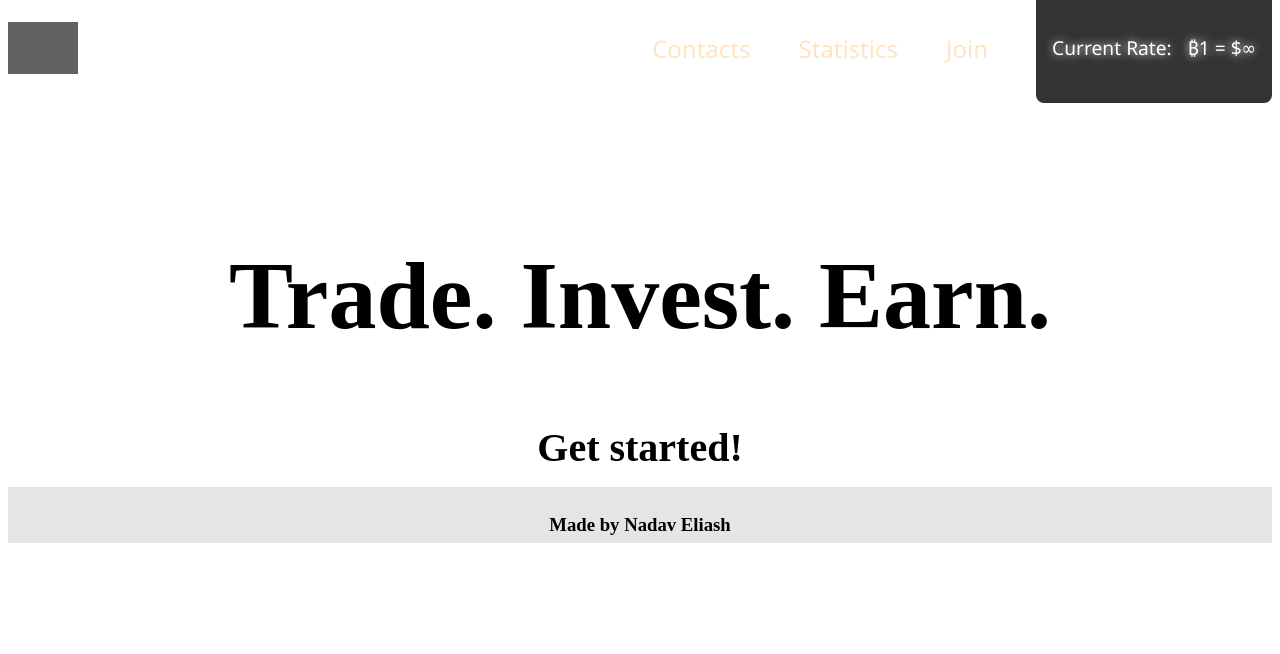
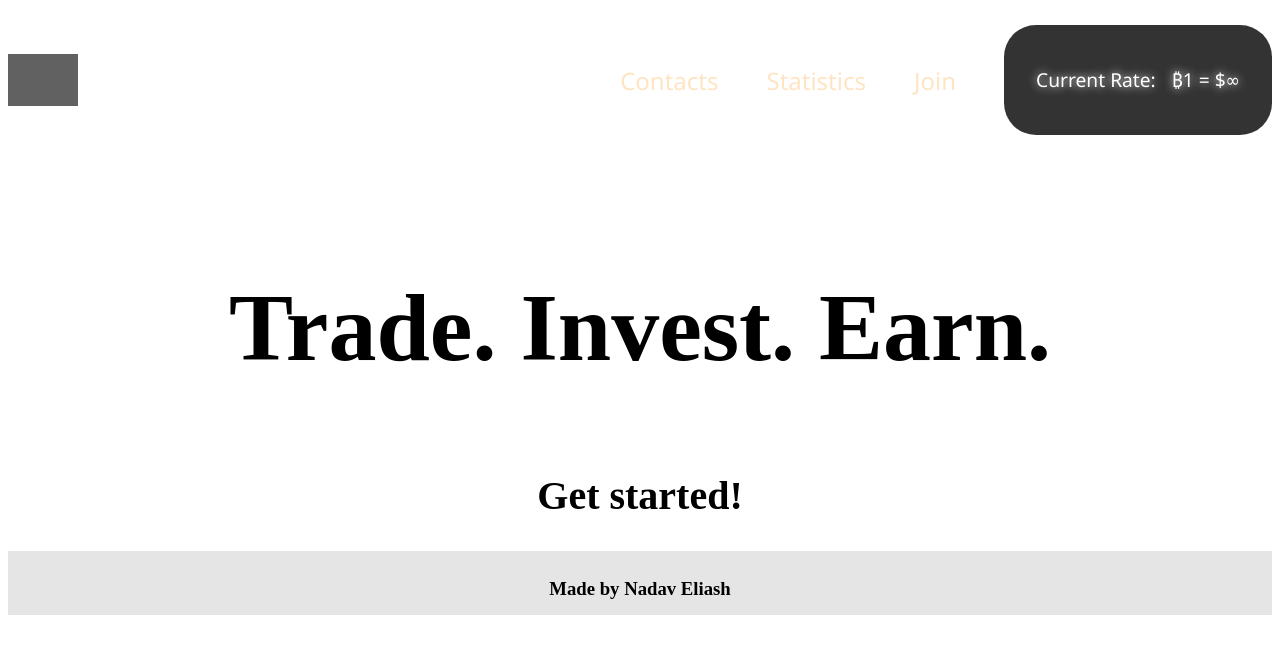
Before and after one commit to NadavEliash/vitcoin-vue, a Vue app: page /#/ in a window 1280 px wide. Shown: the top 654 px of the page. Built offline with nearby package versions, Linux system fonts and the light colour scheme; no server answers; grey boxes are pictures that could not be loaded; the HTML template or start-up script is replaced by a standard one.

Commit message:
push design

```diff
--- a/src/cmps/AppFooter.vue
+++ b/src/cmps/AppFooter.vue
@@ -10,6 +10,6 @@
     background-color: rgba(0, 0, 0, .1);
     height: 5vh;
     padding: .5rem;
+    padding-bottom: 1rem;
 }
-
 </style>
--- a/src/cmps/AppHeader.vue
+++ b/src/cmps/AppHeader.vue
@@ -79,6 +79,7 @@ export default {
 
 <style lang="scss">
 nav {
+    padding-top: 2rem;
     display: flex;
     flex-direction: row;
     justify-content: space-between;
@@ -101,11 +102,12 @@ nav {
         line-height: 2.5rem;
         font-size: 1.2rem;
         background-color: rgba(0, 0, 0, 0.8);
-        border-radius: .5rem;
+        border-radius: 2rem;
         text-shadow: 0px 0px 10px rgba(255, 255, 255, 1);
         color: white;
         box-shadow: 0px 0px 10px 0px rgba(255, 255, 255, .5);
-        padding: 1rem;
+        padding-block: 1rem;
+        padding-inline: 2rem;
 
         p {
             display: flex;
--- a/src/pages/Home.vue
+++ b/src/pages/Home.vue
@@ -2,9 +2,9 @@
     <div class="home-page">
         <h1>Trade. <span class="invest">Invest.</span> <span class="earn">Earn.</span></h1>
         <div class="login" @click="correctRoute">{{ buttonTxt }}</div>
-        <div v-if="user" class="transaction-home">
+        <!-- <div v-if="user" class="transaction-home">
             <TransactionList />
-        </div>
+        </div> -->
     </div>
 </template>
 
@@ -17,7 +17,7 @@ export default {
             return this.$store.getters.user
         },
         buttonTxt() {
-            const txt = this.user ? `Let's fund` : "Get started!";
+            const txt = this.user ? `Let's share coins!` : "Get started!";
             return txt;
         },
         correctRoute() {
@@ -111,8 +111,8 @@ export default {
         width: 40%;
         min-width: 300px;
         text-align: center;
-        border-radius: 0 3rem 3rem 0;
-        padding: 1rem;
+        border-radius: 0 5rem 5rem 0;
+        padding: 2rem;
         margin-left: 2rem;
         margin-top: 2rem;
         cursor: pointer;
@@ -120,7 +120,7 @@ export default {
         animation-duration: 2.3s;
 
         @media(min-width: 900px) {
-            border-radius: 3rem;
+            border-radius: 5rem;
             margin-top: 4rem;
             margin-inline: auto;
         }
```
